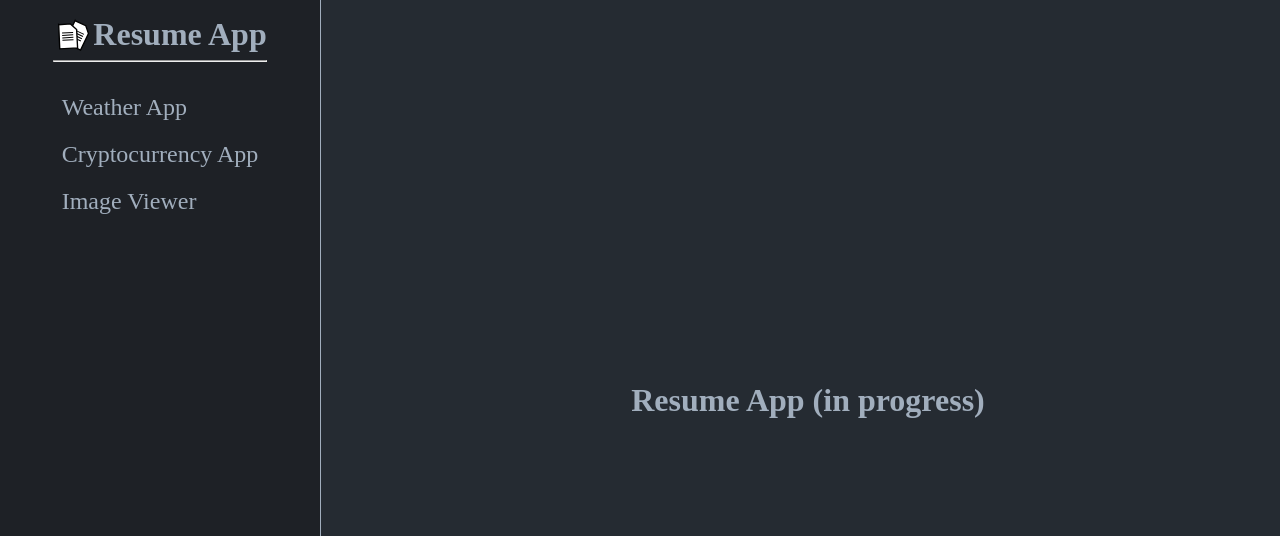
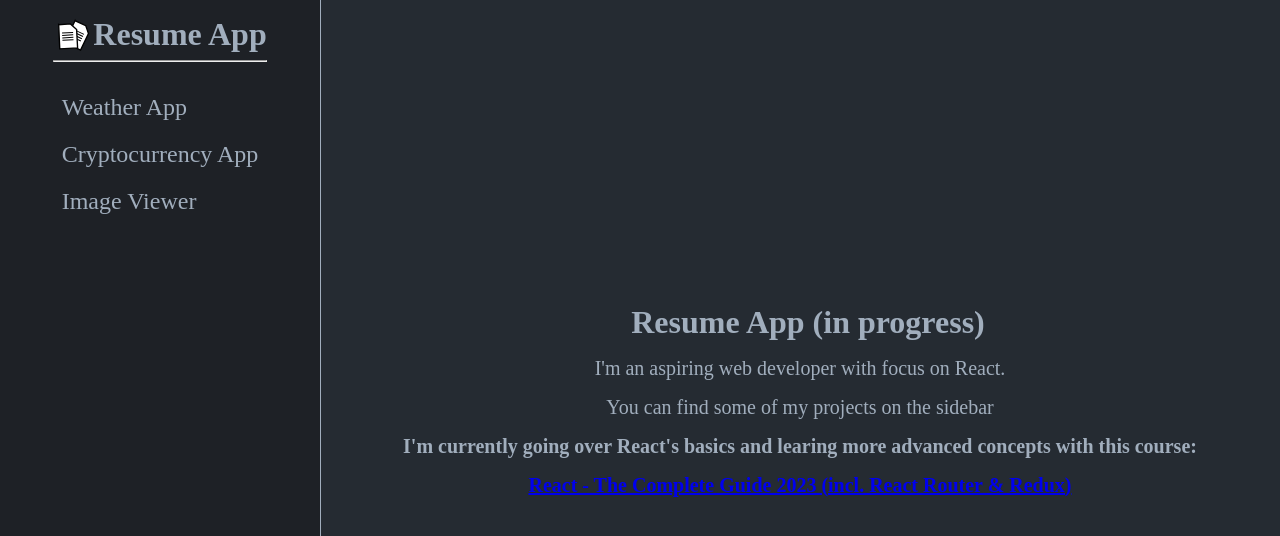
Before and after one commit to JagWoyat/resume-app, a React (Vite) app: page / in a window 1280 px wide. Shown: the top 536 px of the page. Built offline with nearby package versions, Linux system fonts and the light colour scheme.

Commit message:
improved main view

```diff
--- a/src/components/AppOverview/Carousel.jsx
+++ b/src/components/AppOverview/Carousel.jsx
@@ -30,7 +30,12 @@ export default function Carousel({ items }) {
           {items.map((item) => {
             return (
               <div className={styles.carousel_item} style={{ width: "100%" }}>
-                <img className={styles.carousel_img} src={item.icon} />
+                <img
+                  className={styles.carousel_img}
+                  src={item.icon}
+                  width="600px"
+                  height="400px"
+                />
               </div>
             );
           })}
--- a/src/routes/Main/Main.jsx
+++ b/src/routes/Main/Main.jsx
@@ -7,6 +7,17 @@ export default function Main() {
         <h3 className={styles.mainTitle}>
           Resume App <span>(in progress)</span>
         </h3>
+        <p>I'm an aspiring web developer with focus on React.</p>
+        <p>You can find some of my projects on the sidebar</p>
+        <h4>
+          I'm currently going over React's basics and learing more advanced
+          concepts with this course:
+        </h4>
+        <a href="https://www.udemy.com/course/react-the-complete-guide-incl-redux/">
+          <strong>
+            React - The Complete Guide 2023 (incl. React Router & Redux)
+          </strong>
+        </a>
       </section>
     </div>
   );
```
